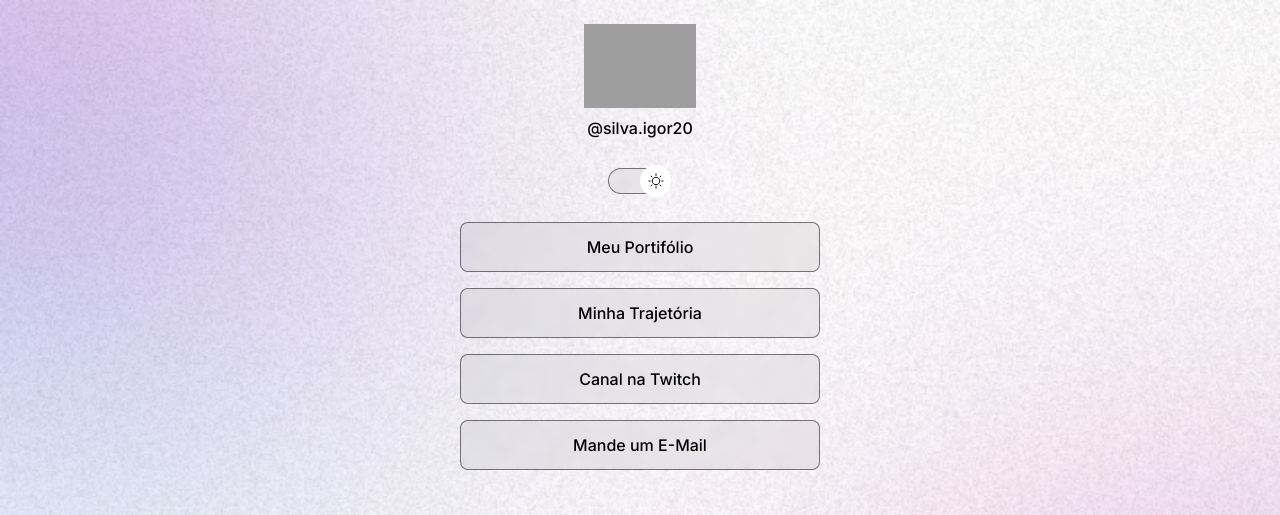
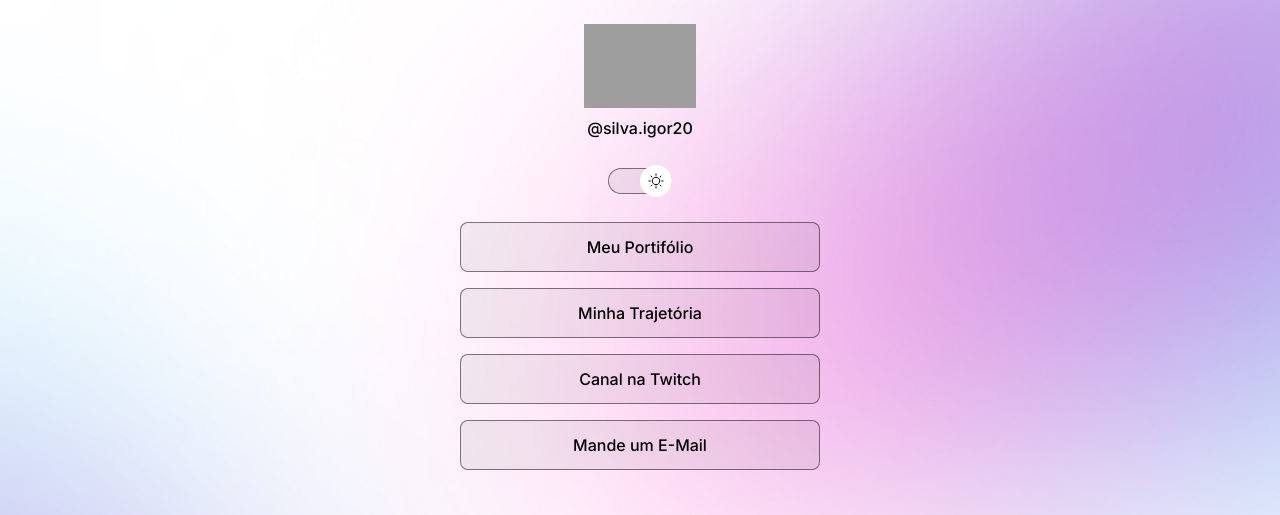
Before and after one commit to IgorSAraujo/Projeto_MyInfos, a plain HTML site: page index.html in a window 1280 px wide. Shown: the top 515 px of the page. Drawn offline with nearby package versions, Linux system fonts and the light colour scheme; grey boxes are pictures that could not be loaded.

Commit message:
Changed Background based on Media queries

```diff
--- a/style.css
+++ b/style.css
@@ -28,6 +28,7 @@ body {
   background-repeat: no-repeat;
   background-position: top center;
   background-size: cover;
+  height: 100vh;
 }
 
 #container {
@@ -153,3 +154,13 @@ footer {
   font-size: 14px;
   color: var(--text-color);
 }
+
+@media (min-width: 700px) {
+  :root {
+    --bg-url: url(./IMG/bg-desktop.jpg);
+  }
+
+  .light {
+    --bg-url: url(./IMG/bg-desktop-light.jpg);
+  }
+}
```
